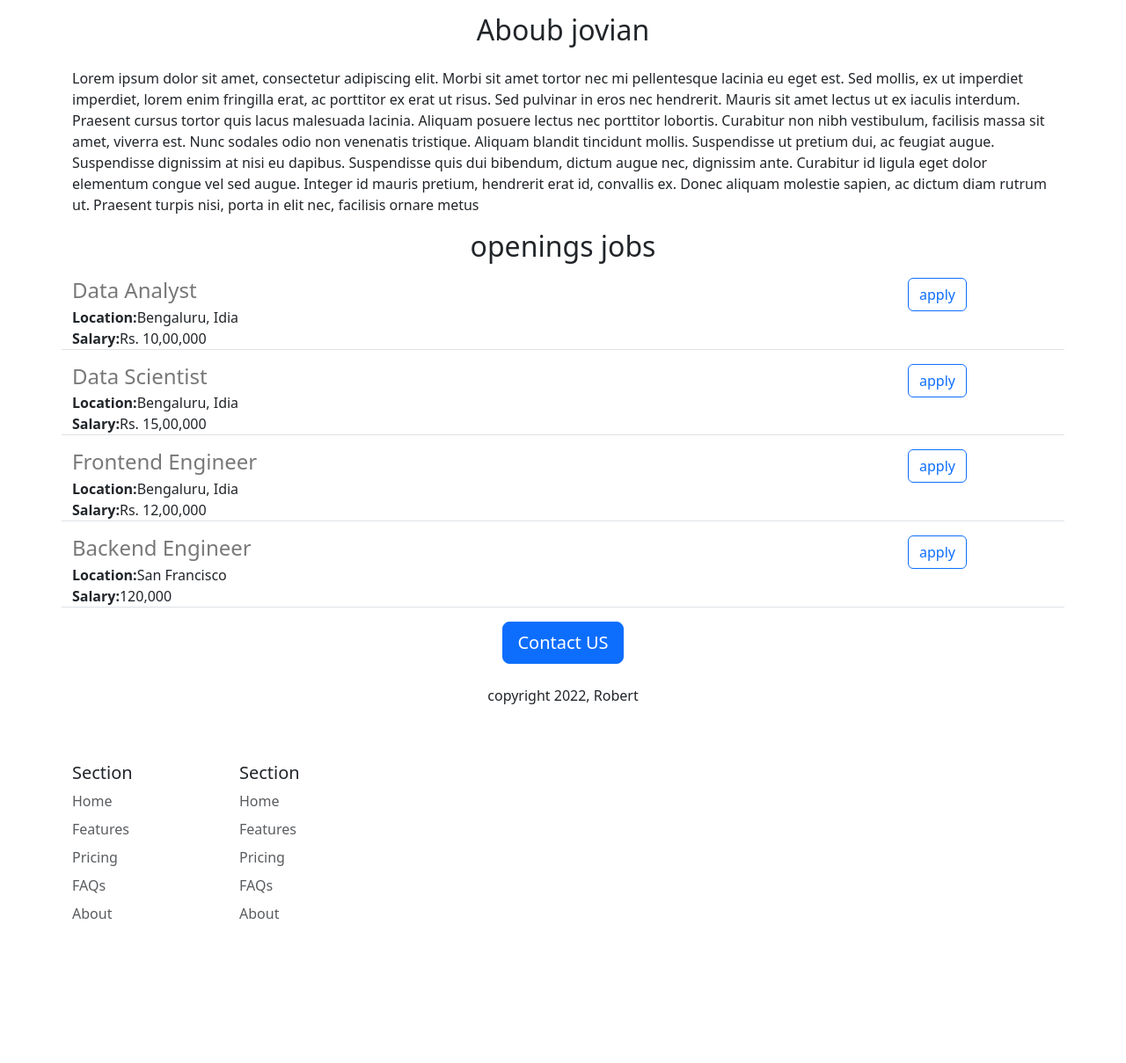
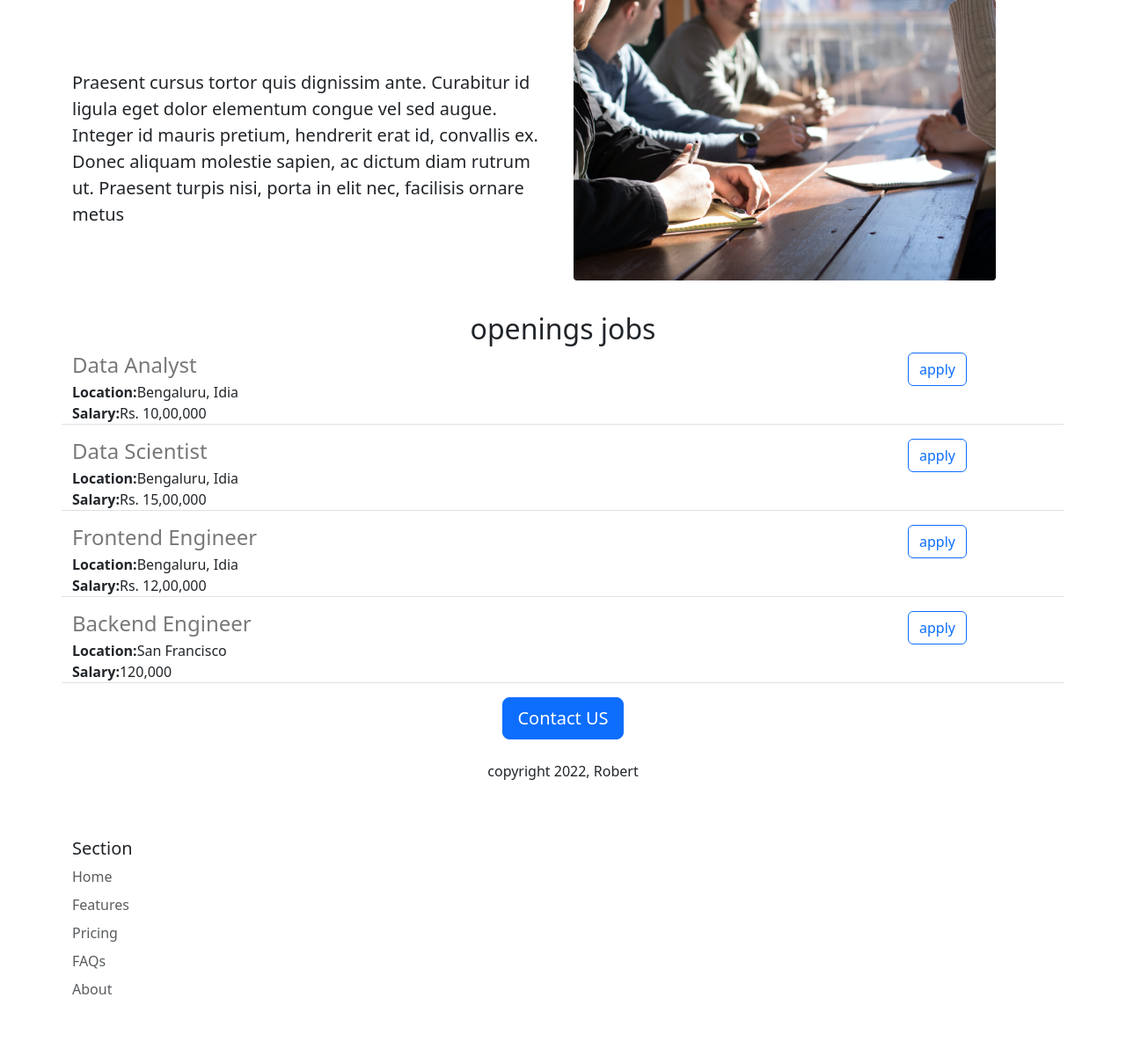
Before and after one commit to Robetzen/jovian-careers-website-v2, a Flask app: page / in a window 1280 px wide. Shown: the part 437-1646 px from the top of the page at 88% size. Before the commit the page ends 1482 px from the top, so only its background shows below. Run offline with Flask 2, Linux system fonts and the light colour scheme.

Commit message:
cambios a footer y cambios a apply y contact us

```diff
--- a/templates/footer.html
+++ b/templates/footer.html
@@ -4,21 +4,10 @@
         <div class="col-6 col-md-2 mb-3">
           <h5>Section</h5>
           <ul class="nav flex-column">
-            <li class="nav-item mb-2"><a href="#" class="nav-link p-0 text-muted">Home</a></li>
+            <li class="nav-item mb-2"><a href="https://my-project-koul.onrender.com" class="nav-link p-0 text-muted">Home</a></li>
             <li class="nav-item mb-2"><a href="#" class="nav-link p-0 text-muted">Features</a></li>
             <li class="nav-item mb-2"><a href="#" class="nav-link p-0 text-muted">Pricing</a></li>
             <li class="nav-item mb-2"><a href="#" class="nav-link p-0 text-muted">FAQs</a></li>
             <li class="nav-item mb-2"><a href="#" class="nav-link p-0 text-muted">About</a></li>
           </ul>
         </div>
-
-        <div class="col-6 col-md-2 mb-3">
-          <h5>Section</h5>
-          <ul class="nav flex-column">
-            <li class="nav-item mb-2"><a href="#" class="nav-link p-0 text-muted">Home</a></li>
-            <li class="nav-item mb-2"><a href="#" class="nav-link p-0 text-muted">Features</a></li>
-            <li class="nav-item mb-2"><a href="#" class="nav-link p-0 text-muted">Pricing</a></li>
-            <li class="nav-item mb-2"><a href="#" class="nav-link p-0 text-muted">FAQs</a></li>
-            <li class="nav-item mb-2"><a href="#" class="nav-link p-0 text-muted">About</a></li>
-          </ul>
-        </div>
--- a/templates/home.html
+++ b/templates/home.html
@@ -13,15 +13,23 @@
     {% include "nav.html" %}
 
     <div class="container">
-   <h1 class="text-center mt-2 mb-4"> jovian Careers</h1>
+
 
    <img  class="rounded mx-auto d-block" src="https://images.unsplash.com/photo-1483213097419-365e22f0f258?ixlib=rb-4.0.3&ixid=MnwxMjA3fDB8MHxwaG90by1wYWdlfHx8fGVufDB8fHx8&auto=format&fit=crop&w=870&q=80">
 
-   <h2 class="text-center mt-3 mb-4">Aboub jovian</h2>
+   <h1 class="text-center mt-2 mb-4"> jovian Careers</h1>
+   <div class="row">
+    <div class="col-md-6" style="margin:80px 0px">
+   <p class="lead">  Praesent cursus tortor quis dignissim ante. Curabitur id ligula eget dolor elementum congue vel sed augue. Integer id mauris pretium, hendrerit erat id, convallis ex. Donec aliquam molestie sapien, ac dictum diam rutrum ut. Praesent turpis nisi, porta in elit nec, facilisis ornare metus</p>
+  </p>
+  </div>
+   <div class="d-none d-md-block col-md-6">
+   <img src="/static/people.jpg" style="height:320px;border-radius:4px;margin-bottom:20px;" >
+   </div>
+   </div>
 
-   <p>Lorem ipsum dolor sit amet, consectetur adipiscing elit. Morbi sit amet tortor nec mi pellentesque lacinia eu eget est. Sed mollis, ex ut imperdiet imperdiet, lorem enim fringilla erat, ac porttitor ex erat ut risus. Sed pulvinar in eros nec hendrerit. Mauris sit amet lectus ut ex iaculis interdum. Praesent cursus tortor quis lacus malesuada lacinia. Aliquam posuere lectus nec porttitor lobortis. Curabitur non nibh vestibulum, facilisis massa sit amet, viverra est. Nunc sodales odio non venenatis tristique. Aliquam blandit tincidunt mollis. Suspendisse ut pretium dui, ac feugiat augue. Suspendisse dignissim at nisi eu dapibus. Suspendisse quis dui bibendum, dictum augue nec, dignissim ante. Curabitur id ligula eget dolor elementum congue vel sed augue. Integer id mauris pretium, hendrerit erat id, convallis ex. Donec aliquam molestie sapien, ac dictum diam rutrum ut. Praesent turpis nisi, porta in elit nec, facilisis ornare metus</p>
    <h2 class="text-center">openings jobs</h2>
-   <p >
+
     <div>
    {%for job in jobs%}
 
@@ -33,7 +41,7 @@
     </div>
    </p>
    <div class="text-center">
-   <button class="btn btn-primary btn-lg">Contact US</button>
+   <a href="mailto:zarlos11111@gmail.com?subject=Question%20about%20jobs%20openings&body=My%20name%20%3Cyour%20name%20here%3E%0D%0Aquestion%3A%20%3Cyour%20question%20here%3E%0D%0A" class="btn btn-primary btn-lg">Contact US</a>
    <p class="mt-4">copyright 2022, Robert</p>
    </div>
   </div>
--- a/templates/jobitem.html
+++ b/templates/jobitem.html
@@ -1,20 +1,21 @@
-
-<div class="border-bottom row" style="margin-bottom:16px;">
+<div class="border-bottom row" style="margin-bottom: 16px">
   <div class="col-10">
-<h4 style='color:rgb(120,120,120); margin-bottom:4px;padding-buttom:4px;'>
-    {{job['title']}}
-  </h4>
-  <div>
-    <b>Location:</b>{{job['location']}}
+    <h4
+      style="color: rgb(120, 120, 120); margin-bottom: 4px; padding-buttom: 4px"
+    >
+      {{job['title']}}
+    </h4>
+    <div><b>Location:</b>{{job['location']}}</div>
+    {%if 'salary' in job%}
+    <div><b>Salary:</b>{{job['salary']}}</div>
+    {%endif%}
   </div>
-  {%if 'salary' in job%}
-  <div>
-    <b>Salary:</b>{{job['salary']}}
+  <div class="col-2">
+    <a
+     href="mailto:zarlos11111@gmail.com?subject=Application%20for {{job['title']}} &body=My%20name%20%3Cyour%20name%20here%3E%0D%0AMy%20Resume%20link%3A%20%3Cresume%20here%3E%0D%0AMy%20LinkedIn%20link%3A%20%3CLinkedIn%20link%3E"
+      type="button"
+      class="btn btn-outline-primary"
+      >apply</a
+    >
   </div>
-  {%endif%}
 </div>
-<div class="col-2">
-  <button type="button" class="btn btn-outline-primary">apply</button>
-</div>
-
-</div>
--- a/templates/nav.html
+++ b/templates/nav.html
@@ -8,7 +8,7 @@
     <div class="collapse navbar-collapse" id="navbarsExample05">
       <ul class="navbar-nav me-auto mb-2 mb-lg-0">
         <li class="nav-item">
-          <a class="nav-link active" aria-current="page" href="#">Home</a>
+          <a class="nav-link active" aria-current="page" href="https://my-project-koul.onrender.com">Home</a>
         </li>
         <li class="nav-item">
           <a class="nav-link" href="#">Link</a>
```
Also changed, not shown: static/people.jpg (added).
